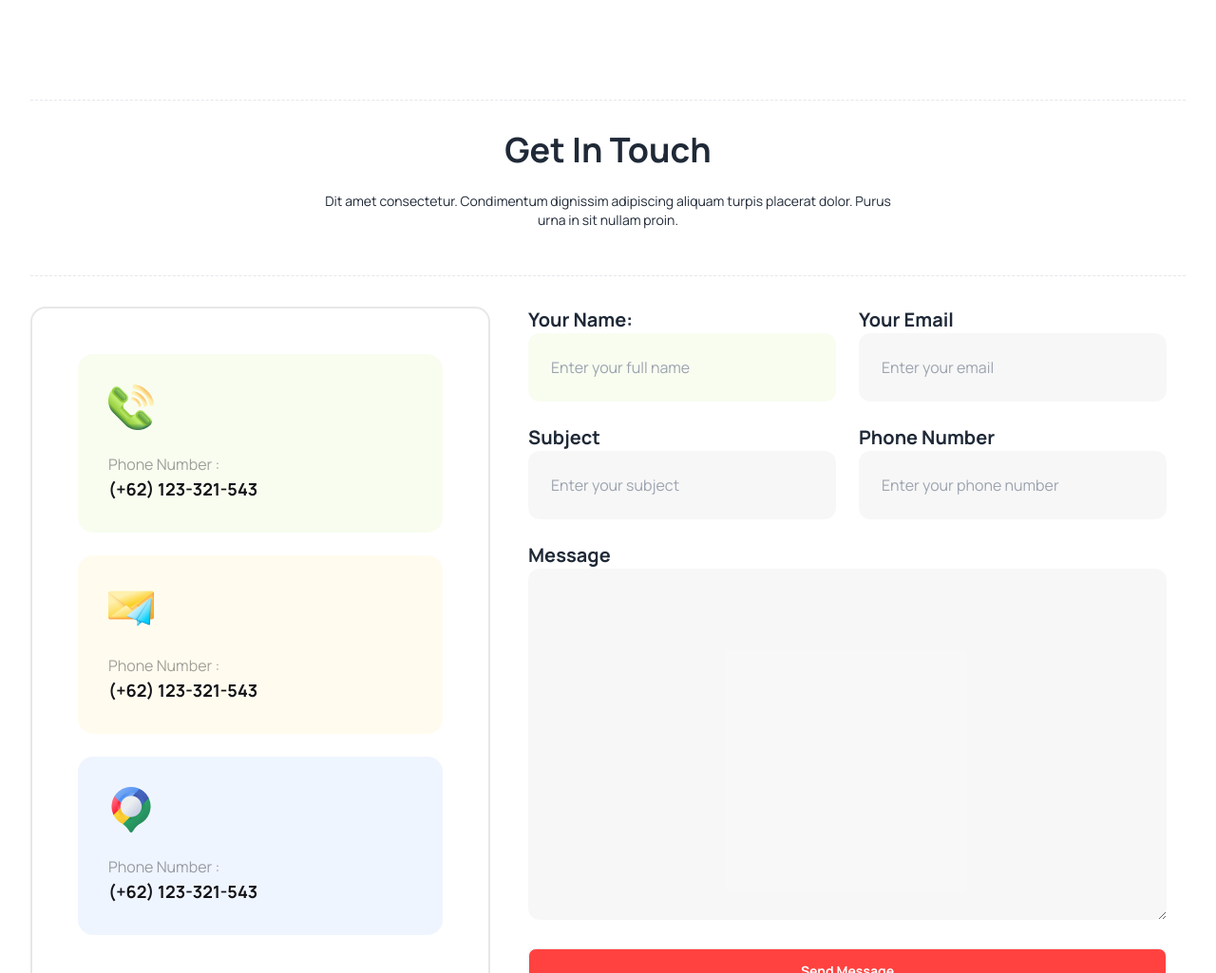
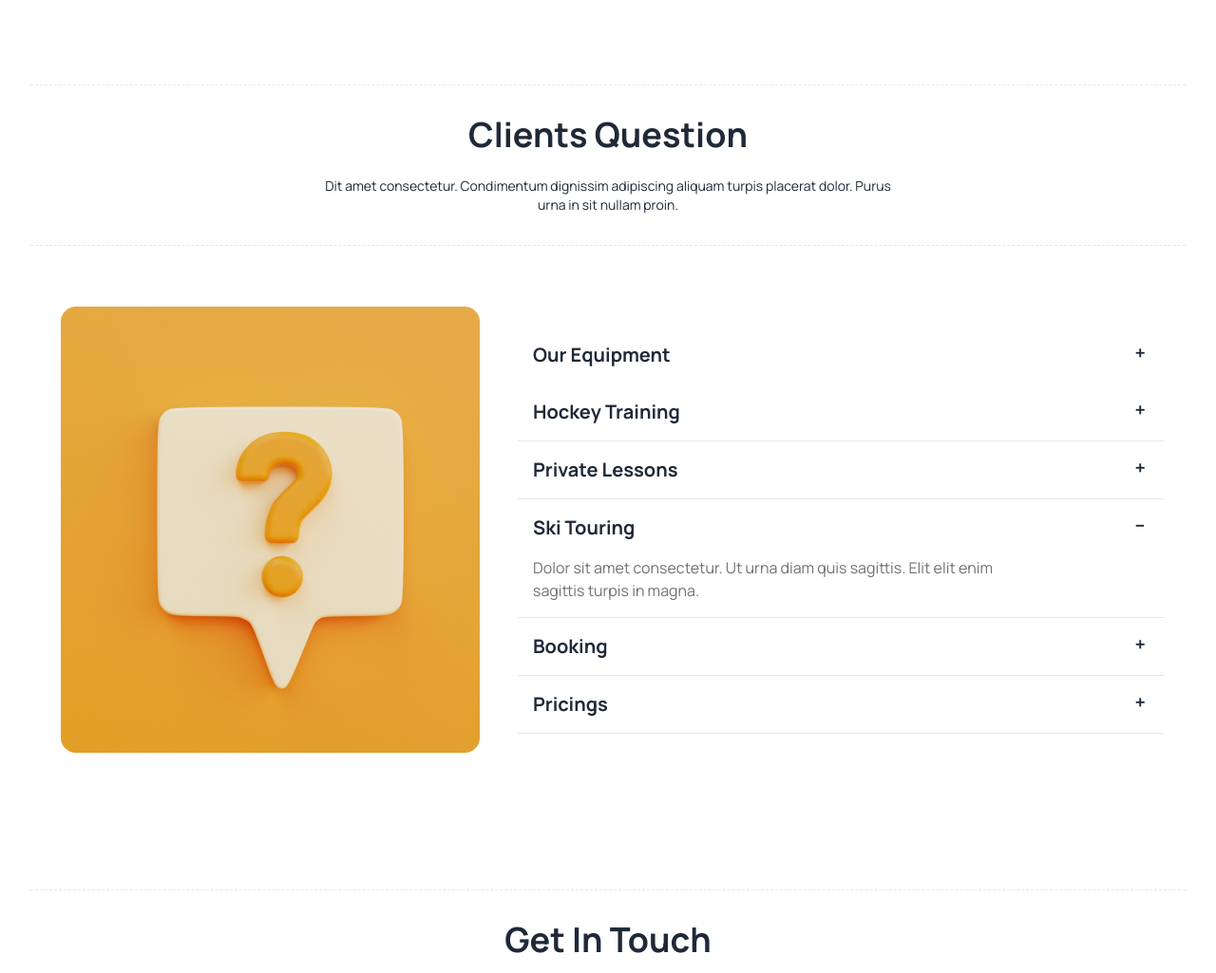
Before and after one commit to MaskuraBegum/hockey-webpage, a plain HTML site: page index.html in a window 1280 px wide. Shown: the part 3380-4405 px from the top of the page at 95% size. Drawn offline with nearby package versions, Linux system fonts and the light colour scheme.

Commit message:
added FAQ section

```diff
--- a/index.html
+++ b/index.html
@@ -292,6 +292,83 @@
 
             </div>
         </section>
+        <!-- FAQ section -->
+        <section class="px-8 lg:mt-24">
+            <div class="text-center">
+                <hr class="border-dashed mb-8 mt-10 lg:mt-24">
+                <h1 class="text-2xl lg:text-4xl font-extrabold">Clients Question</h1>
+                <p class="text-sm font-normal w-[292px] lg:w-[607px] mx-auto mb-8 mt-6">Dit amet consectetur. Condimentum dignissim adipiscing aliquam turpis placerat dolor. Purus urna in sit nullam proin. </p>
+                </div>
+                <hr class="border-dashed lg:mb-8 lg:mt-6 lg:mb-12">
+            <div class=" ">
+                <div class="flex  gap-10 flex-col lg:flex-row p-8">
+                  <img src="Images/11.png" class=" rounded-lg" />
+                  <div class=" flex justify-center items-center w-full">
+                    <div>
+                        <div class="collapse collapse-plus  lg:w-full">
+                            <input type="radio" name="my-accordion-3" checked="checked" />
+                            <div class="collapse-title text-xl font-bold">
+                                Our Equipment
+                            </div>
+                            <div class="collapse-content">
+                              <p class="lg:w-[517px] text-color-primary font-normal">Dolor sit amet consectetur. Ut urna diam quis sagittis. Elit elit enim sagittis turpis in magna.</p>
+                            </div>
+                          </div>
+                        <div class="collapse collapse-plus  lg:w-full">
+                            <input type="radio" name="my-accordion-3" checked="checked" />
+                            <div class="collapse-title text-xl font-bold">
+                                Hockey Training
+                            </div>
+                            <div class="collapse-content">
+                              <p class="lg:w-[517px] text-color-primary font-normal">Dolor sit amet consectetur. Ut urna diam quis sagittis. Elit elit enim sagittis turpis in magna.</p>
+                            </div>
+                          </div>
+                          <hr>
+                        <div class="collapse collapse-plus  lg:w-[680px]">
+                            <input type="radio" name="my-accordion-3" checked="checked" />
+                            <div class="collapse-title text-xl font-bold">
+                                Private Lessons
+                            </div>
+                            <div class="collapse-content">
+                              <p class="lg:w-[517px] text-color-primary font-normal">Dolor sit amet consectetur. Ut urna diam quis sagittis. Elit elit enim sagittis turpis in magna.</p>
+                            </div>
+                          </div>
+                          <hr>
+                        <div class="collapse collapse-plus  lg:w-full">
+                            <input type="radio" name="my-accordion-3" checked="checked" />
+                            <div class="collapse-title text-xl font-bold">
+                                Ski Touring
+                            </div>
+                            <div class="collapse-content">
+                              <p class="lg:w-[517px] text-color-primary font-normal">Dolor sit amet consectetur. Ut urna diam quis sagittis. Elit elit enim sagittis turpis in magna.</p>
+                            </div>
+                          </div>
+                          <hr>
+                          <div class="collapse collapse-plus lg:w-full">
+                            <input type="radio" name="my-accordion-3" />
+                            <div class="collapse-title text-xl font-bold">
+                                Booking
+                            </div>
+                            <div class="collapse-content">
+                              <p class="lg:w-[517px] text-color-primary font-normal">hello</p>
+                            </div>
+                          </div>
+                          <hr>
+                          <div class="collapse collapse-plus lg:w-full">
+                            <input type="radio" name="my-accordion-3" />
+                            <div class="collapse-title text-xl font-bold">
+                                Pricings
+                            </div>
+                            <div class="collapse-content">
+                              <p class="lg:w-[517px] text-color-primary font-normal">hello</p>
+                            </div>
+                          </div>
+                          <hr>
+                      </div>
+                    </div>
+                </div>
+              </div>
+        </section>
         <!-- get in touch -->
         <section class="px-8">
             <hr class="border-dashed mb-8 mt-28">
```
